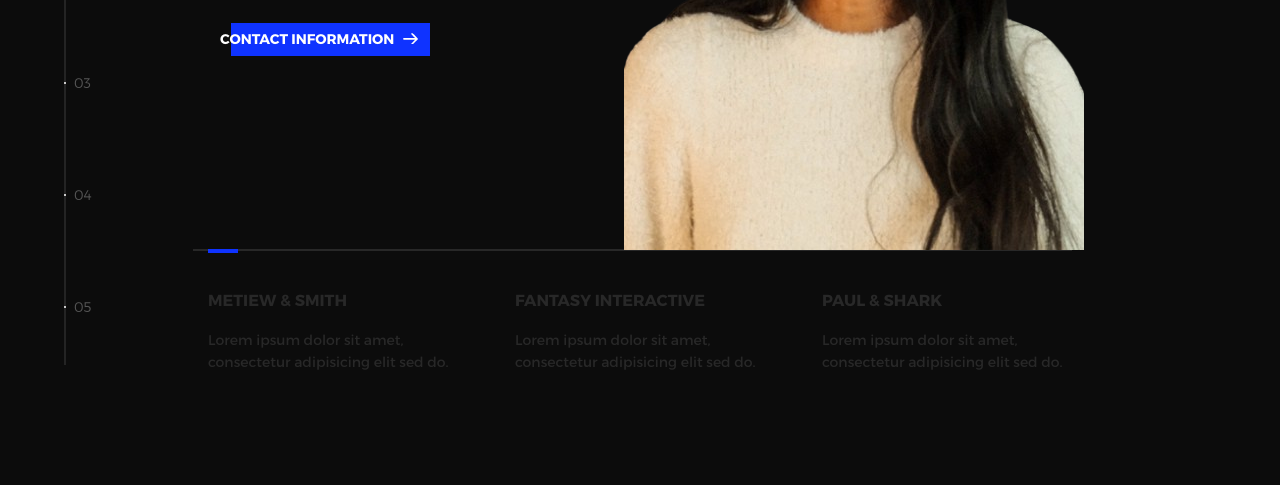
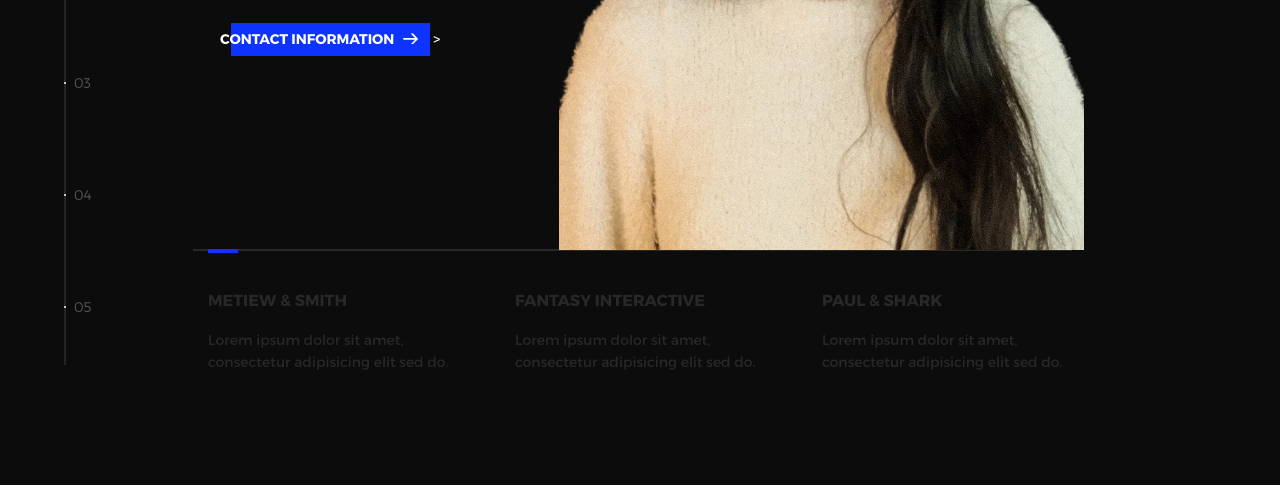
Before and after one commit to ShiromenieKaulesarsing/Creative-Portfolio, a plain HTML site: page index.html in a window 1280 px wide. Shown: the part 315-800 px from the top of the page. Drawn offline with nearby package versions, Linux system fonts and the light colour scheme.

Commit message:
HD profile picture

```diff
--- a/index.html
+++ b/index.html
@@ -57,7 +57,7 @@
                   </svg>
                   <span class="btn-background"></span>
                 </button>
-                <img src="assets/img/pfp_right.png" alt="Welcome">
+                <img src="assets/img/ProfilePic.png" alt="Welcome" style="width: 525px; height: auto;">>
               </div>
               <div class="intro--options">
                 <a href="#0">
```
Also changed, not shown: Assets/img/ProfilePic.png (added), Assets/img/pfp_right.png (deleted).
